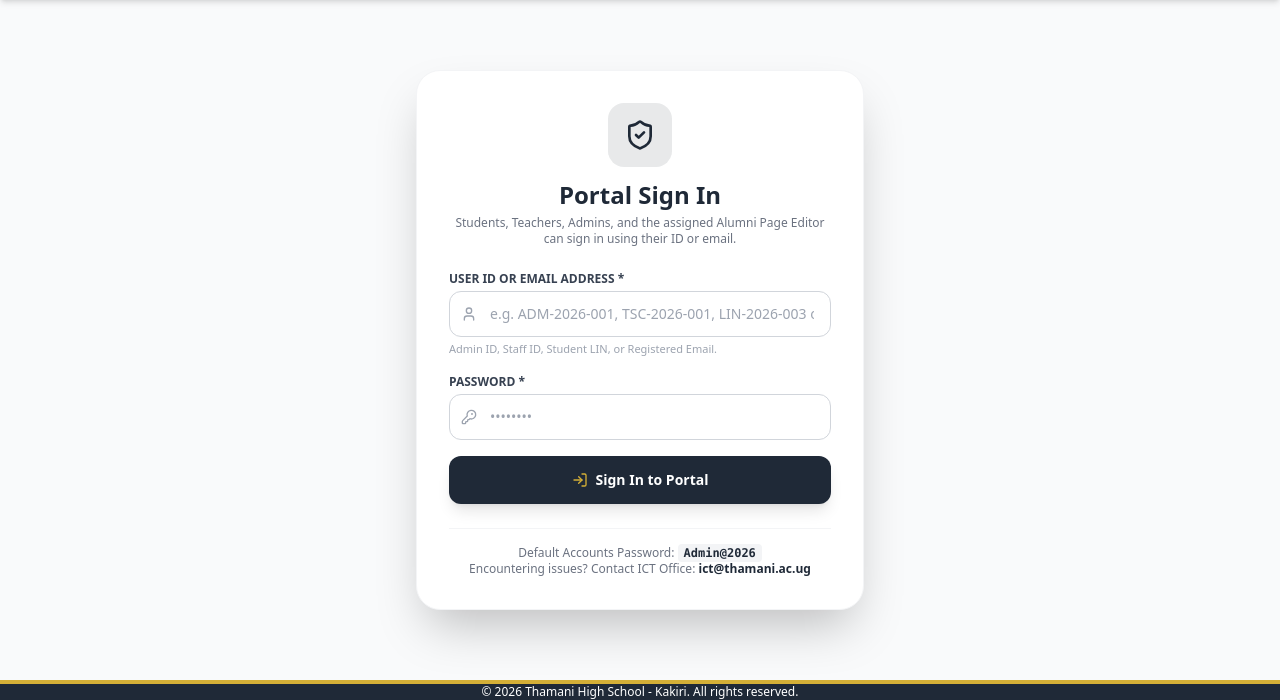
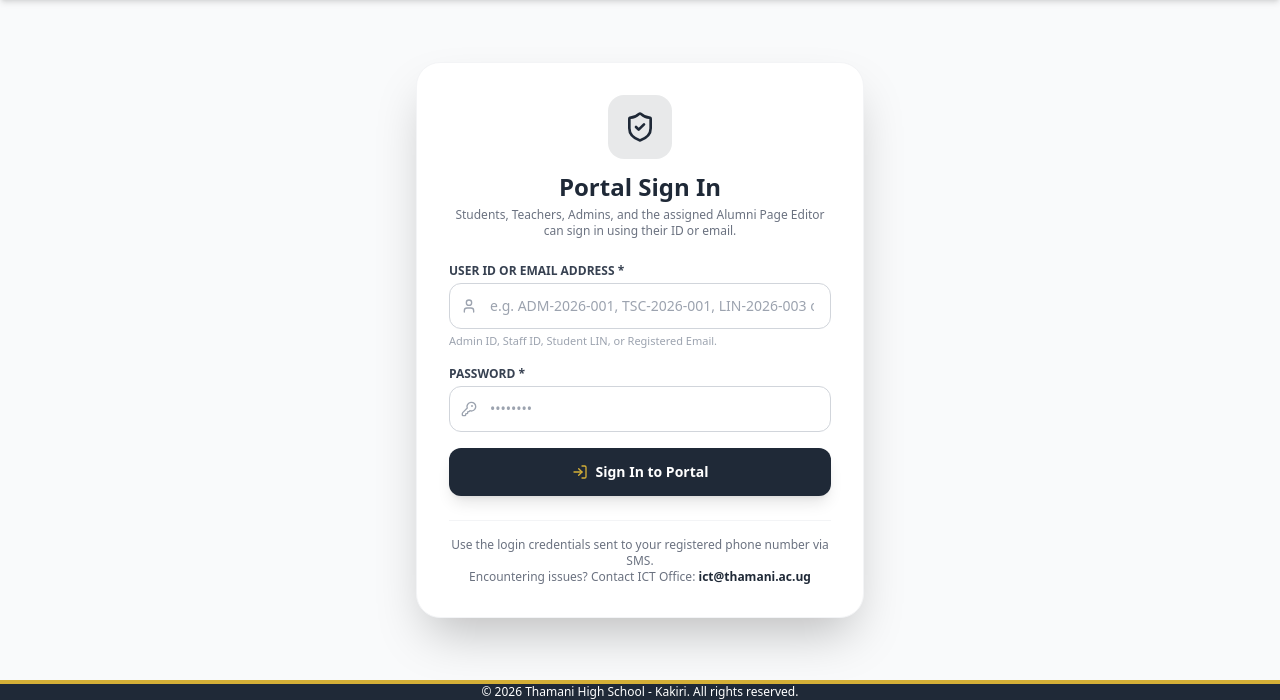
Before and after one commit to KATUMBA-ANDREW-FELIX/thamani-high-school, a PHP site: page /login.php in a window 1280 px wide. Shown: the part 100-800 px from the top of the page. Run offline with PHP 8.4, Linux system fonts and the light colour scheme; some libraries are stand-ins or nearby versions.

Commit message:
sec: remove public default password hints from login pages

```diff
--- a/login.php
+++ b/login.php
@@ -335,7 +335,7 @@ if ($_SERVER['REQUEST_METHOD'] === 'POST') {
             </form>
 
             <div class="pt-4 border-t border-gray-100 text-center text-xs text-gray-500 space-y-1">
-                <div>Default Accounts Password: <code class="bg-gray-100 px-1.5 py-0.5 rounded font-mono font-bold text-gray-800">Admin@2026</code></div>
+                <div>Use the login credentials sent to your registered phone number via SMS.</div>
                 <div>Encountering issues? Contact ICT Office: <a href="mailto:ict@thamani.ac.ug" class="text-brand-green font-bold hover:underline">ict@thamani.ac.ug</a></div>
             </div>
         </div>
--- a/student-login.php
+++ b/student-login.php
@@ -255,7 +255,7 @@ if (!empty($errors)) {
                 <i data-lucide="info" class="w-5 h-5 text-brand-gold flex-shrink-0 mt-0.5"></i>
                 <div class="text-xs text-gray-600 leading-relaxed">
                     <p class="font-bold text-brand-green mb-1">First time logging in?</p>
-                    <p>Newly enrolled students can sign in with <strong>Admin@2026</strong> and must set a personal password immediately.</p>
+                    <p>Sign in with your LIN / Student ID and the temporary password sent to your parent/guardian via SMS, then set your personal password.</p>
                 </div>
             </div>
 
```
